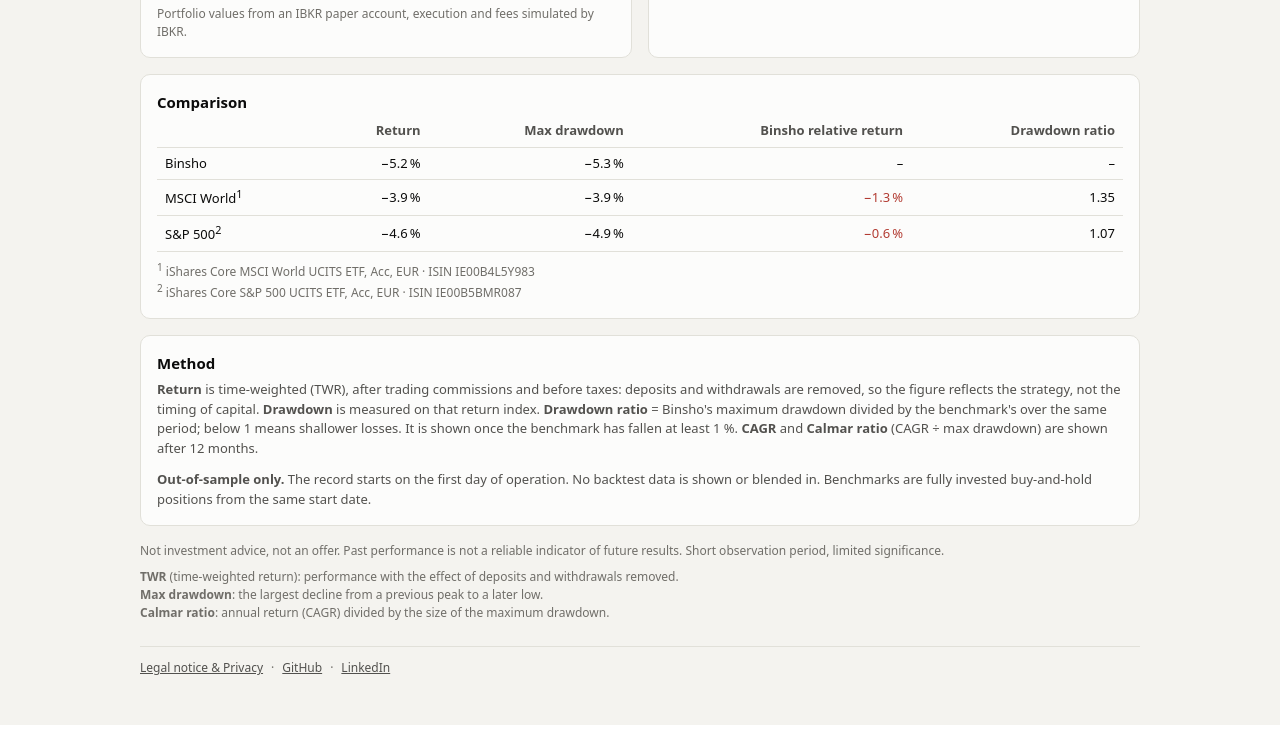
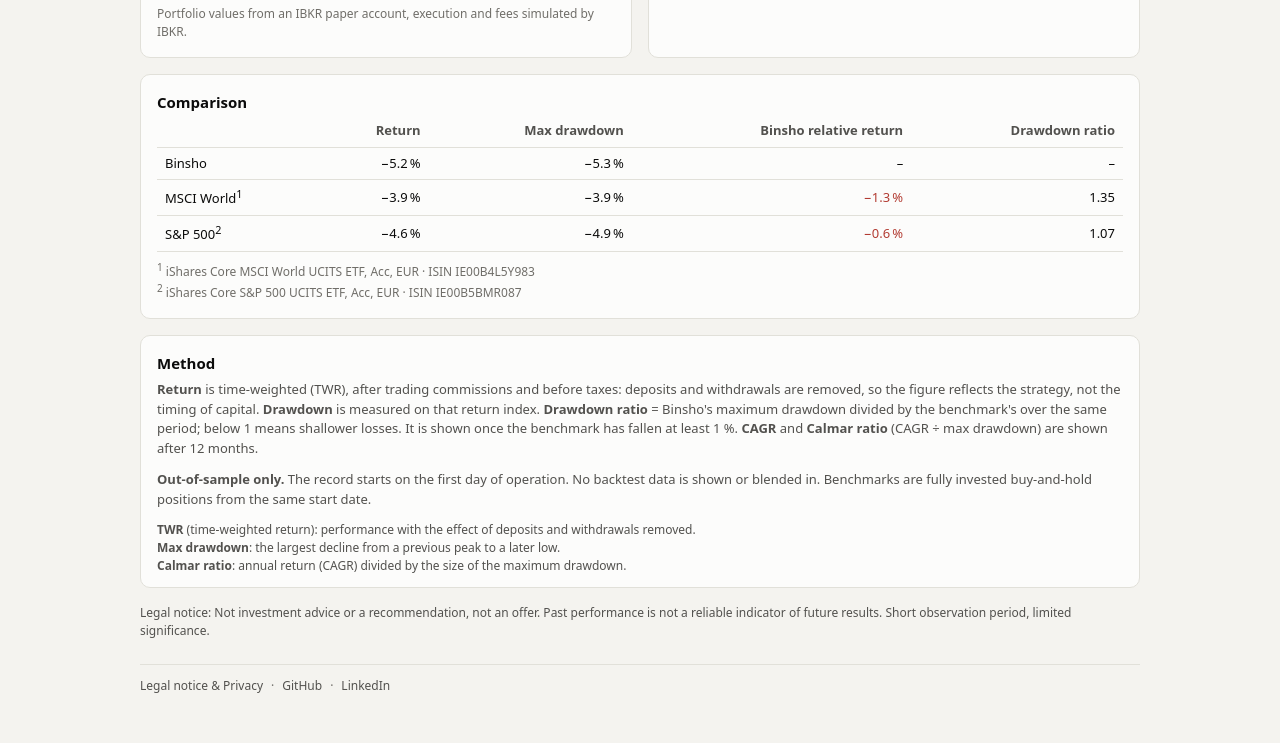
Before and after one commit to volli3000/binsho-dashboard, a plain HTML site: page index.html in a window 1280 px wide. Shown: the part 705-1448 px from the top of the page. Drawn offline with Linux system fonts and the light colour scheme.

Commit message:
Kennzahlen-Erklaerungen in den Methodik-Block, ein rechtlicher Hinweis, Linkleiste ohne Unterstreichung
- Kennzahlen-Erklaerungen (TWR, Max. Drawdown, Calmar-Ratio) ans Ende des Methodik-Containers, Text unveraendert
- Disclaimer ersetzt durch: Rechtlicher Hinweis: Keine Anlageberatung oder -empfehlung, kein Angebot. ...
  (EN: Legal notice: Not investment advice or a recommendation, not an offer. ...)
- Kennzahlen-Erklaerungen und rechtlicher Hinweis in Schriftgroesse, Farbe und Zeilenhoehe der Footer-Links
- Footer-Links ohne Unterstreichung, auch beim Hover; Trennlinie unveraendert

Co-Authored-By: Claude Opus 5.5 <noreply@anthropic.com>

```diff
--- a/index.html
+++ b/index.html
@@ -96,11 +96,13 @@
   }
   .method { padding-bottom: 4px; }
   .method p { font-size: calc(13px * var(--fs)); color: var(--text-secondary); margin: 6px 0 12px; }
-  .disclaimer { font-size: calc(12px * var(--fs)); color: var(--text-muted); margin: 8px 0 0; }
-  .glossary { font-size: calc(12px * var(--fs)); color: var(--text-muted); margin: 8px 0 0; }
+  .method p.glossary, .disclaimer { font-size: calc(12px * var(--fs)); color: var(--text-secondary); }
+  .method p.glossary { margin: 12px 0 8px; }
+  .disclaimer { margin: 8px 0 0; }
   footer { display: flex; flex-wrap: wrap; gap: 4px 8px; margin-top: 24px; padding-top: 12px; border-top: 1px solid var(--border);
     font-size: calc(12px * var(--fs)); color: var(--text-muted); }
-  footer a, .glossary a { color: var(--text-secondary); }
+  footer a { color: var(--text-secondary); text-decoration: none; }
+  footer a:hover { text-decoration: none; }
   footer a:focus-visible { outline: 2px solid var(--series-1); outline-offset: 2px; }
   .pos { color: var(--kpi-pos); } .neg { color: var(--kpi-neg); }
   .err { padding: 16px; border: 1px solid var(--bad); border-radius: 10px; color: var(--bad); }
@@ -160,10 +162,10 @@
     <h2 data-i18n="method"></h2>
     <p data-i18n="method1"></p>
     <p data-i18n="method2"></p>
+    <p class="glossary" data-i18n="glossary"></p>
   </section>
 
   <p class="disclaimer" data-i18n="disclaimer"></p>
-  <p class="glossary" data-i18n="glossary"></p>
 
   <footer>
     <a href="impressum.html" data-i18n="legal"></a>
@@ -187,7 +189,7 @@ const T = {
     method: "Method",
     method1: "<b>Return</b> is time-weighted (TWR), after trading commissions and before taxes: deposits and withdrawals are removed, so the figure reflects the strategy, not the timing of capital. <b>Drawdown</b> is measured on that return index. <b>Drawdown ratio</b> = Binsho's maximum drawdown divided by the benchmark's over the same period; below 1 means shallower losses. It is shown once the benchmark has fallen at least 1 %. <b>CAGR</b> and <b>Calmar ratio</b> (CAGR ÷ max drawdown) are shown after 12 months.",
     method2: "<b>Out-of-sample only.</b> The record starts on the first day of operation. No backtest data is shown or blended in. Benchmarks are fully invested buy-and-hold positions from the same start date.",
-    disclaimer: "Not investment advice, not an offer. Past performance is not a reliable indicator of future results. Short observation period, limited significance.",
+    disclaimer: "Legal notice: Not investment advice or a recommendation, not an offer. Past performance is not a reliable indicator of future results. Short observation period, limited significance.",
     glossary: "<b>TWR</b> (time-weighted return): performance with the effect of deposits and withdrawals removed.<br><b>Max drawdown</b>: the largest decline from a previous peak to a later low.<br><b>Calmar ratio</b>: annual return (CAGR) divided by the size of the maximum drawdown.",
     src: "Portfolio values from an IBKR paper account, execution and fees simulated by IBKR.",
     stale: "Data delayed",
@@ -214,7 +216,7 @@ const T = {
     method: "Methode",
     method1: "<b>Rendite</b> ist zeitgewichtet (TWR), nach Handelsgebühren und vor Steuern: Ein- und Auszahlungen sind herausgerechnet, die Kennzahl zeigt also die Strategie, nicht den Zeitpunkt des Kapitals. <b>Drawdown</b> wird auf diesem Renditeindex gemessen. <b>Drawdown-Verhältnis</b> = maximaler Drawdown von Binsho geteilt durch den der Benchmark im selben Zeitraum; ein Wert unter 1 bedeutet flachere Verluste. Es wird angezeigt, sobald die Benchmark mindestens 1 % gefallen ist. <b>CAGR</b> und <b>Calmar-Ratio</b> (CAGR ÷ max. Drawdown) werden nach 12 Monaten angezeigt.",
     method2: "<b>Nur Out-of-Sample.</b> Die Aufzeichnung beginnt am ersten Betriebstag. Es werden keine Backtest-Daten gezeigt oder eingemischt. Benchmarks sind voll investierte Buy-and-hold-Positionen ab demselben Startdatum.",
-    disclaimer: "Keine Anlageberatung, kein Angebot. Vergangene Wertentwicklung ist kein verlässlicher Indikator für künftige Ergebnisse. Kurzer Beobachtungszeitraum, eingeschränkte Aussagekraft.",
+    disclaimer: "Rechtlicher Hinweis: Keine Anlageberatung oder -empfehlung, kein Angebot. Vergangene Wertentwicklung ist kein verlässlicher Indikator für künftige Ergebnisse. Kurzer Beobachtungszeitraum, eingeschränkte Aussagekraft.",
     glossary: "<b>TWR</b> (zeitgewichtete Rendite): Wertentwicklung ohne den Einfluss von Ein- und Auszahlungen.<br><b>Max. Drawdown</b>: größter Rückgang von einem bisherigen Höchststand bis zu einem späteren Tiefpunkt.<br><b>Calmar-Ratio</b>: jährliche Rendite (CAGR) geteilt durch den Betrag des maximalen Drawdowns.",
     src: "Depotwerte aus einem IBKR-Paper-Konto, Ausführung und Gebühren simuliert durch IBKR.",
     stale: "Datenstand verzögert",
```
